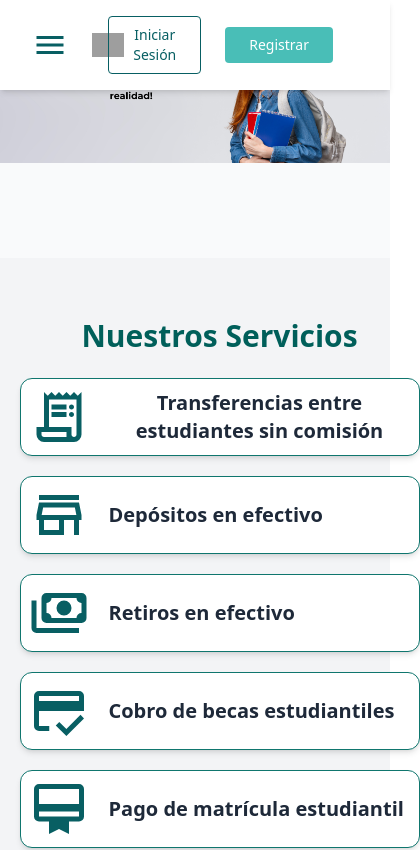
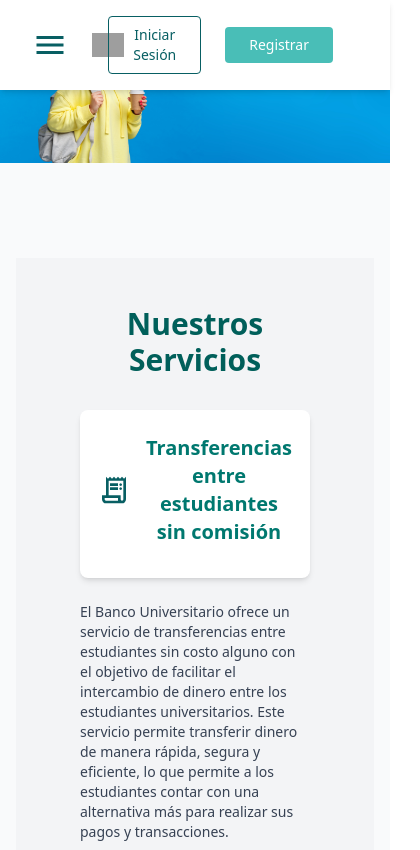
Before and after one commit to bnanalex/BancoUniversitario, a React (Vite) app: page / in a window 390 px wide. Shown: the top 850 px of the page, 420 px wide, since content can reach past the window. Built offline with nearby package versions, Linux system fonts and the light colour scheme; grey boxes are pictures that could not be loaded.

Commit message:
Primer montaje de la pagina de services

```diff
--- a/src/App.jsx
+++ b/src/App.jsx
@@ -1,6 +1,7 @@
 import React from "react"
 {/*import RegistrationForm from "./pages/registrationForm"*/}
 import Home  from "./pages/Home"
+import Services from "./pages/Services"
 function App() {
   return (
     <>
@@ -12,7 +13,8 @@ function App() {
       {/*<Ob />
       <RegistrationForm />
       <Footer />*/}
-      <Home />
+      {/*<Home />*/}
+      <Services />
     </>
   )
 }
--- a/src/pages/Services.jsx
+++ b/src/pages/Services.jsx
@@ -1,4 +1,40 @@
-import OurServices from "../components/OurServices"
-import React from "react"
-import Navbar from "../components/NavBar"
-import Footer from "../components/footer"
+import React from "react";
+import Navbar from "../components/NavBar";
+import HeroSection from "../components/HeroSectionServices";
+import OurServices from "../components/OurServices";
+import Footer from "../components/footer";
+import HeroSectionServices from "../components/HeroSectionServices";
+
+const Services = () => {
+  return (
+    <div className="min-h-screen bg-gray-50">
+      {/* Header */}
+      <Navbar />
+
+      {/* Main Content */}
+      <main>
+        {/* Sección Hero para Servicios */}
+        <section className="mb-20">
+          <HeroSectionServices />
+        </section>
+
+        {/* Sección Principal de Servicios */}
+        <section className="mb-20 px-4 md:px-8 lg:px-16">
+          <OurServices />
+        </section>
+
+        {/* Sección Principal de Servicios */}
+        <section className="mb-20 px-4 md:px-8 lg:px-16">
+          <OurServices />
+        </section>
+
+        {/* Footer */}
+        <section>
+          <Footer />
+        </section>
+      </main>
+    </div>
+  );
+};
+
+export default Services;
```
